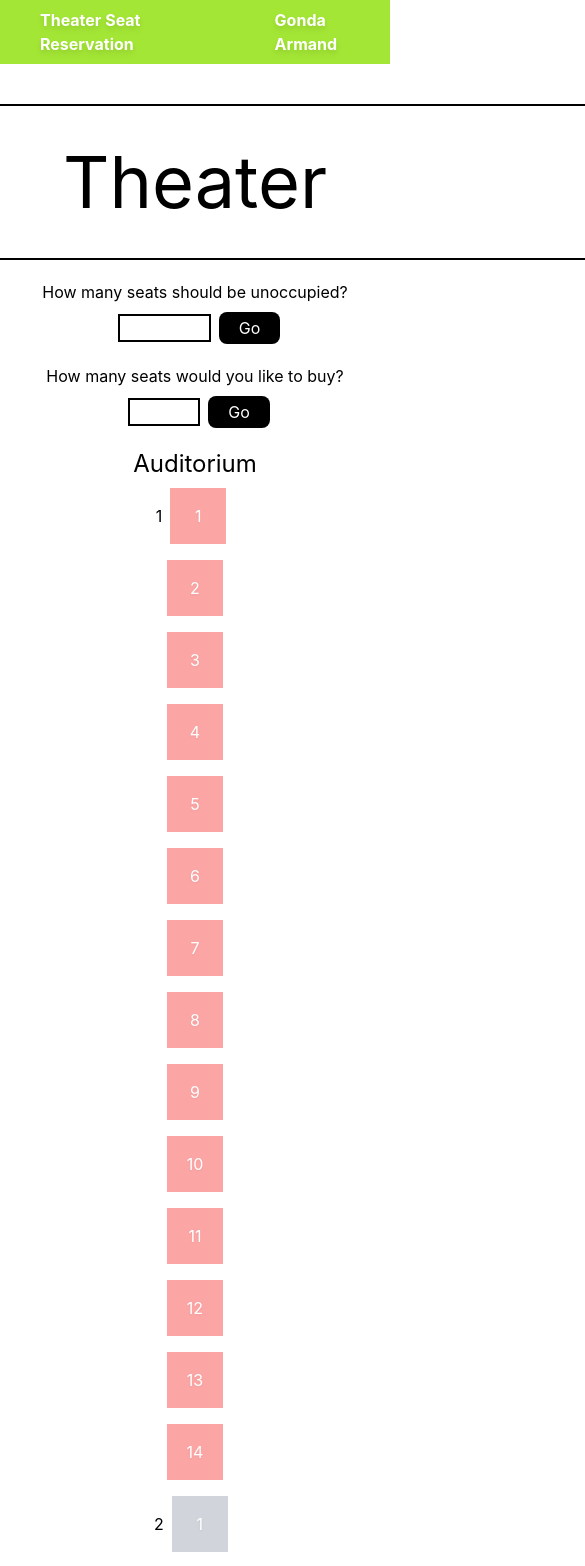
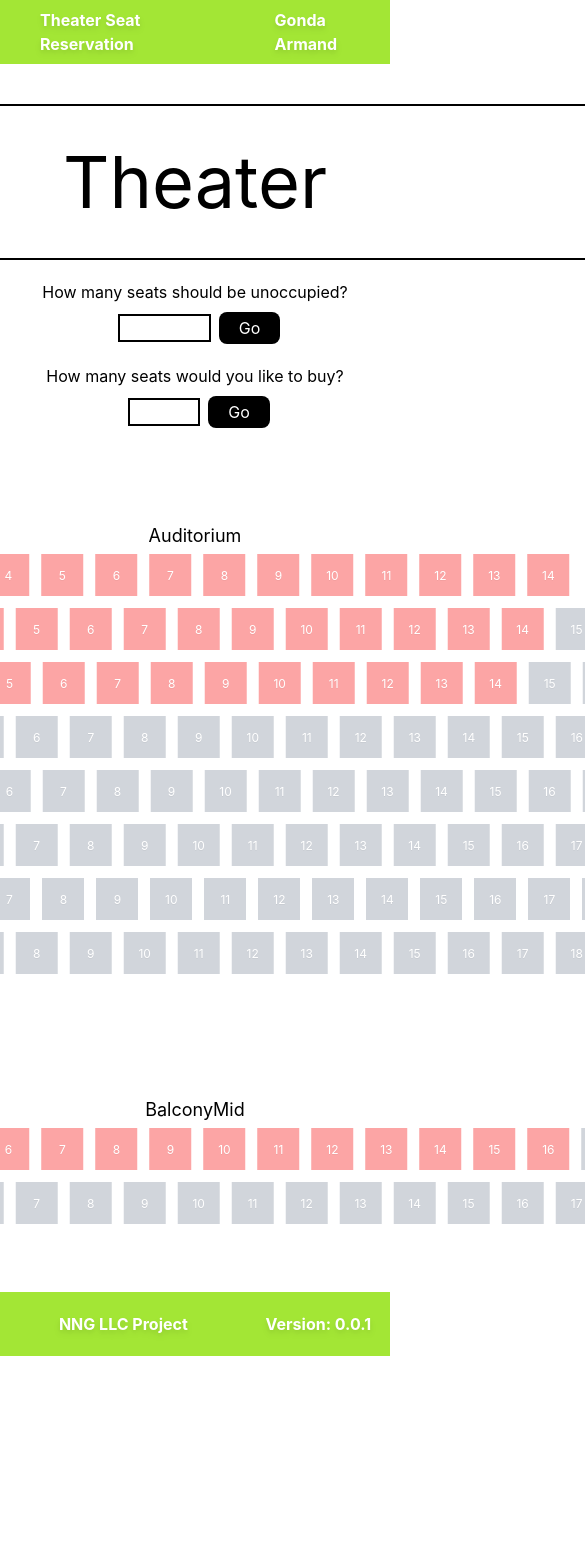
Before and after one commit to Xenonyy/nng-llc, a React (Create React App) app: page / in a window 390 px wide. Shown: the top 1566 px of the page, 585 px wide, since content can reach past the window. After the commit the page ends 1356 px from the top, so only its background shows below. Built offline with nearby package versions, Linux system fonts and the light colour scheme.

Commit message:
fix: responsiveness, unique key warning

```diff
--- a/src/components/common/sections/section.tsx
+++ b/src/components/common/sections/section.tsx
@@ -24,20 +24,23 @@ const TheaterSectionComponent: FC<TheaterSectionTypes> = ({
 
   return (
     <div
-      className={clsx('flex justify-center items-center flex-col mt-5 w-fit', {
-        ['-rotate-[75deg] mb-40']:
-          section === 'boxLeft1' || section === 'boxLeft2',
-        ['rotate-[75deg] mb-40']:
-          section === 'boxRight1' || section === 'boxRight2',
-        ['rotate-[25deg]']: section === 'balconyLeft',
-        ['-rotate-[25deg]']: section === 'balconyRight',
-      })}
+      className={clsx(
+        'flex justify-center items-center flex-col mt-5 w-auto scale-75',
+        {
+          ['-rotate-[75deg] mb-10']:
+            section === 'boxLeft1' || section === 'boxLeft2',
+          ['rotate-[75deg] mb-10']:
+            section === 'boxRight1' || section === 'boxRight2',
+          ['rotate-[25deg]']: section === 'balconyLeft',
+          ['-rotate-[25deg]']: section === 'balconyRight',
+        },
+      )}
     >
       <h2 className="text-2xl capitalize">{section}</h2>
-      <div className={'flex justify-center items-center flex-wrap w-fit'}>
+      <div className={'flex justify-center items-center flex-wrap w-auto'}>
         {data.map((seats: Seat[], index: number) => {
           return (
-            <>
+            <div key={index} className="flex flex-row">
               <span>{index}</span>
               {/* Give option to reverse the mapping for some of the theater sections */}
               {!reversed
@@ -84,7 +87,7 @@ const TheaterSectionComponent: FC<TheaterSectionTypes> = ({
                     })
                     .reverse()}
               <div key={index} className="w-full" />
-            </>
+            </div>
           );
         })}
       </div>
```
